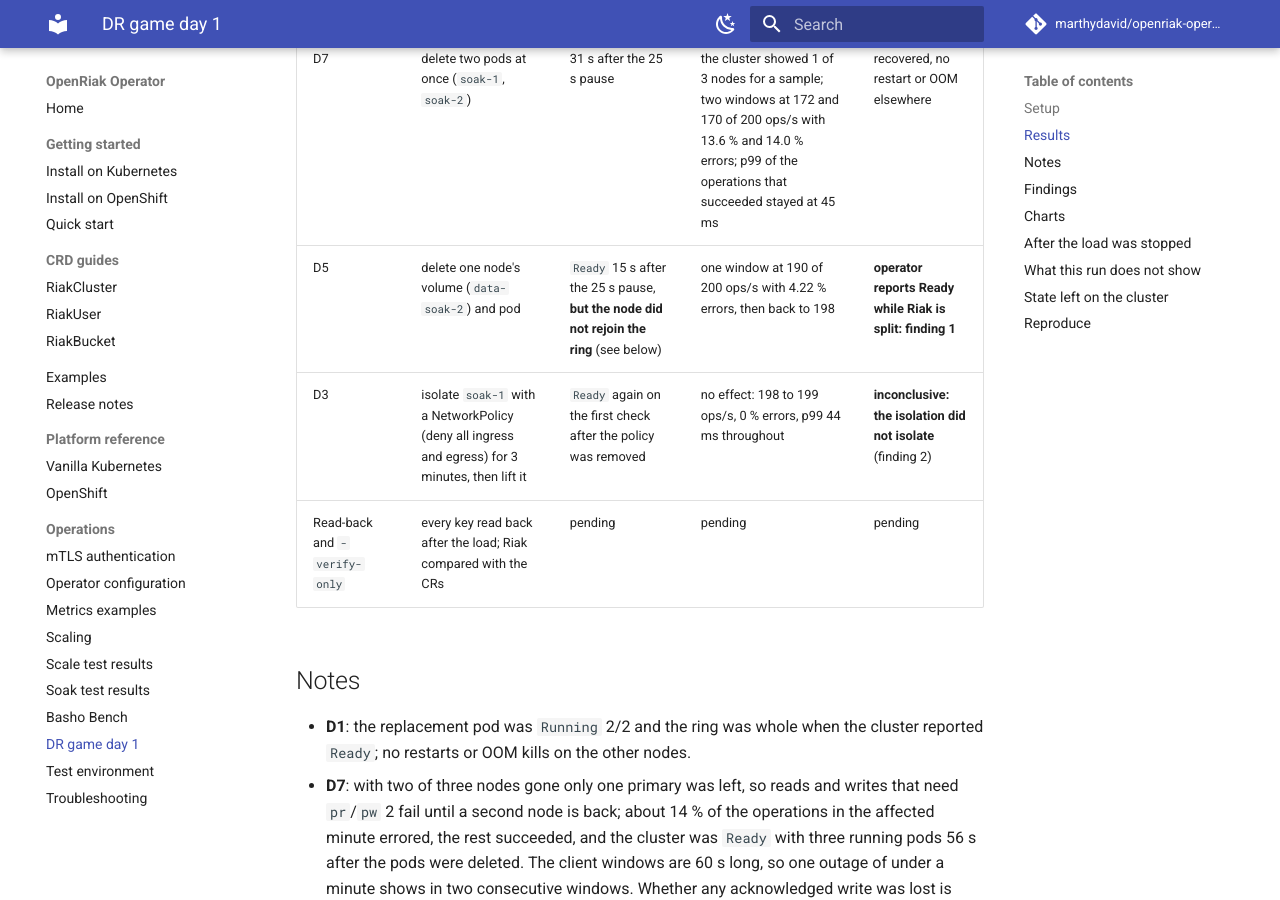
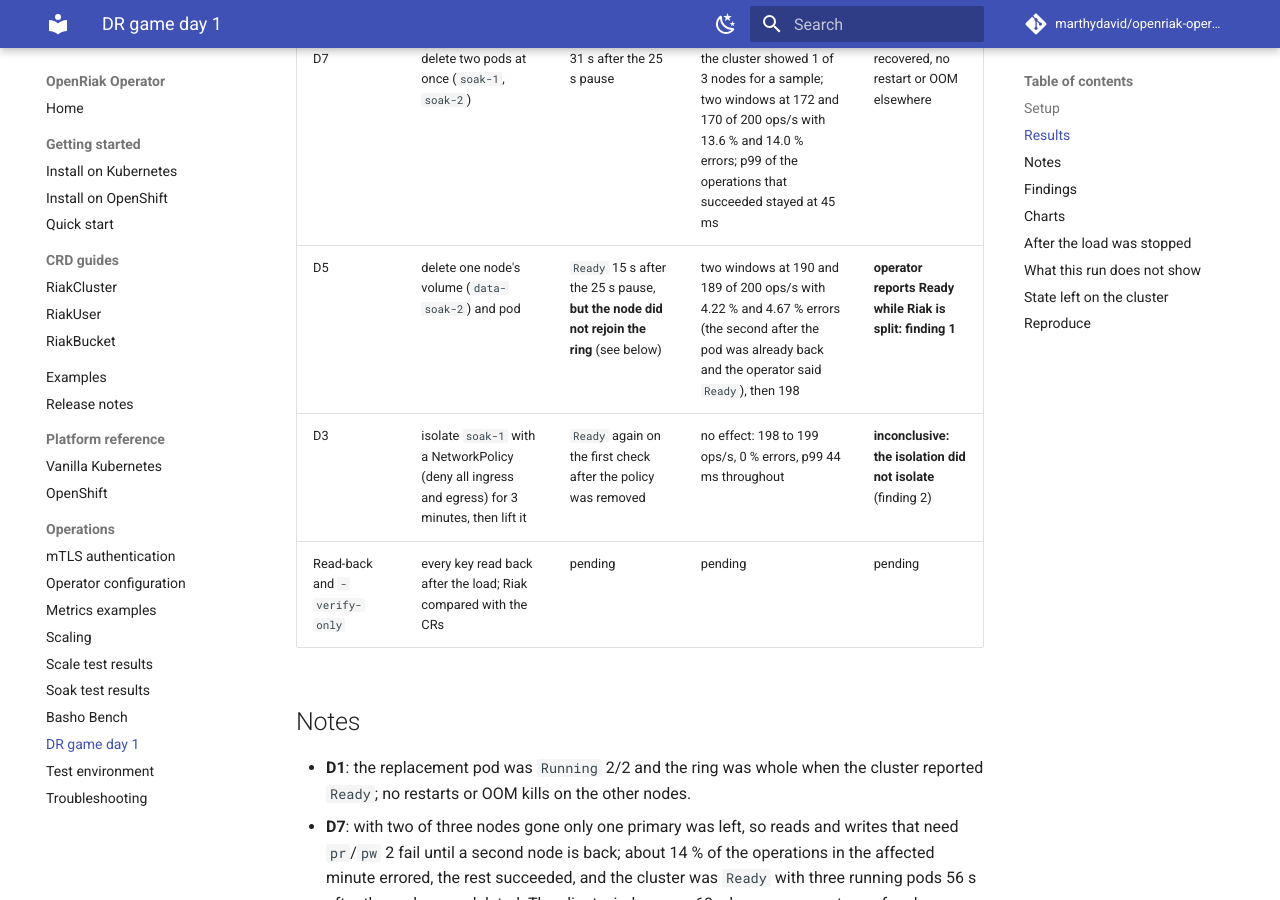
Before and after one commit to marthydavid/openriak-operator, an MkDocs documentation site: the page built from docs/dr-gameday-1.md, in a window 1280 px wide and 900 px high, scrolled down 1453 px. Built offline with MkDocs 1.6.1 and Material for MkDocs 9.7.7, drawn with Linux system fonts in a browser that asks for light colours; comment, search, counter and statistics services are not loaded.

Commit message:
docs: DR game day 1, correct the D5 error windows (two, not one)
Co-Authored-By: Claude Sonnet 5.5 <noreply@anthropic.com>

```diff
--- a/docs/dr-gameday-1.md
+++ b/docs/dr-gameday-1.md
@@ -39,7 +39,7 @@ same 15 s.
 |---|---|---|---|---|
 | D1 | delete one Riak pod (`soak-1`) | 16 s after the 25 s pause | one 60 s window at 192 of 200 ops/s with 4.06 % errors, back to 200 ops/s and 0 % in the next; p99 stayed at 46 ms | recovered |
 | D7 | delete two pods at once (`soak-1`, `soak-2`) | 31 s after the 25 s pause | the cluster showed 1 of 3 nodes for a sample; two windows at 172 and 170 of 200 ops/s with 13.6 % and 14.0 % errors; p99 of the operations that succeeded stayed at 45 ms | recovered, no restart or OOM elsewhere |
-| D5 | delete one node's volume (`data-soak-2`) and pod | `Ready` 15 s after the 25 s pause, **but the node did not rejoin the ring** (see below) | one window at 190 of 200 ops/s with 4.22 % errors, then back to 198 | **operator reports Ready while Riak is split: finding 1** |
+| D5 | delete one node's volume (`data-soak-2`) and pod | `Ready` 15 s after the 25 s pause, **but the node did not rejoin the ring** (see below) | two windows at 190 and 189 of 200 ops/s with 4.22 % and 4.67 % errors (the second after the pod was already back and the operator said `Ready`), then 198 | **operator reports Ready while Riak is split: finding 1** |
 | D3 | isolate `soak-1` with a NetworkPolicy (deny all ingress and egress) for 3 minutes, then lift it | `Ready` again on the first check after the policy was removed | no effect: 198 to 199 ops/s, 0 % errors, p99 44 ms throughout | **inconclusive: the isolation did not isolate** (finding 2) |
 | Read-back and `-verify-only` | every key read back after the load; Riak compared with the CRs | pending | pending | pending |
 
```
